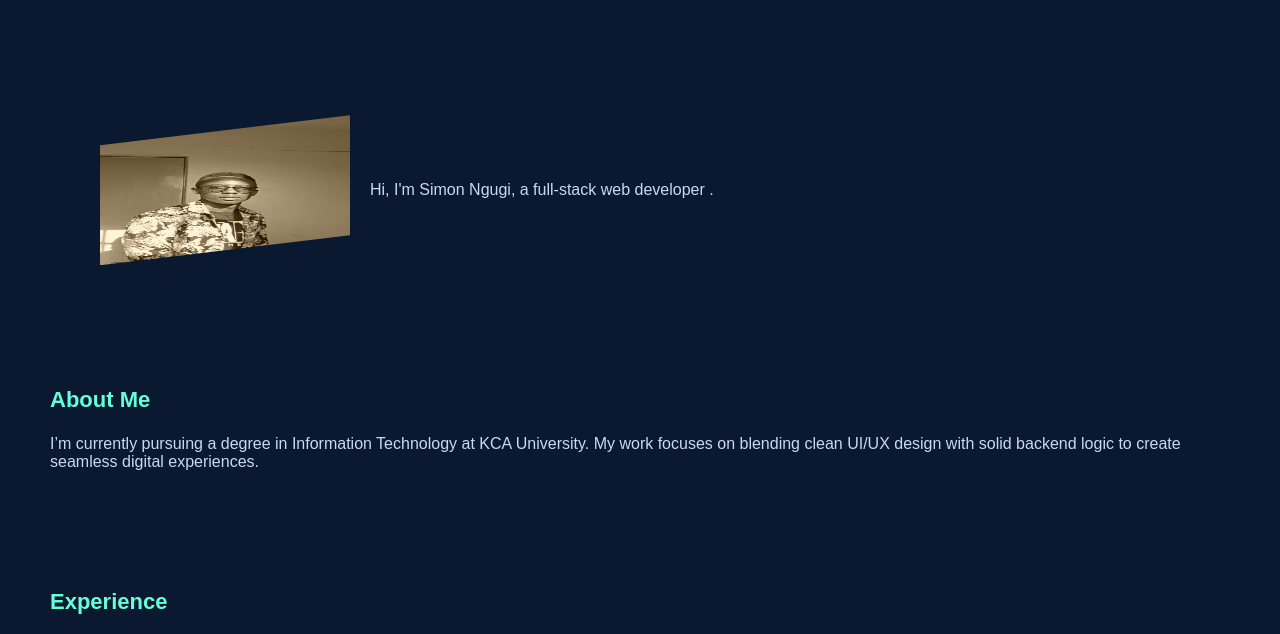
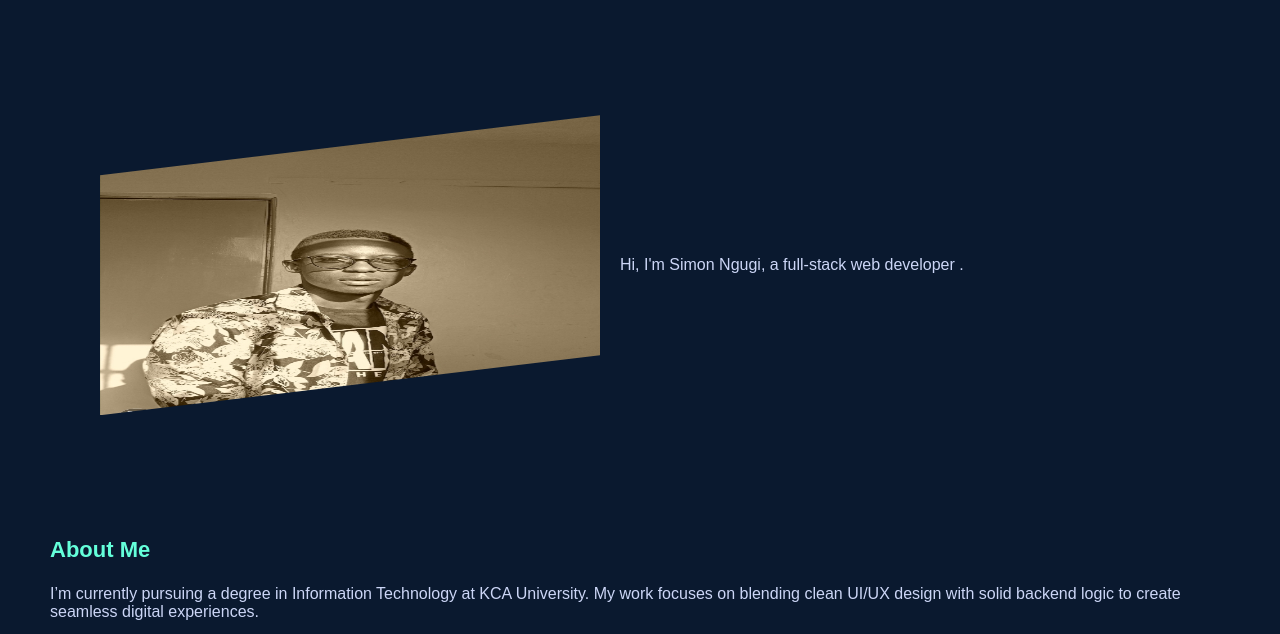
Before and after one commit to symoh05/simon-ngugi, a plain HTML site: page index.html in a window 1280 px wide. Shown: the part 119-753 px from the top of the page. Drawn offline with Linux system fonts and the light colour scheme.

Commit message:
Update index.html

```diff
--- a/index.html
+++ b/index.html
@@ -51,8 +51,8 @@
 }
 
 .profile-pic {
-    width: 250px; /* Wider width */
-    height: 150px; /* Shorter height */
+    width: 500px; /* Doubled width (2x) */
+    height: 300px; /* Doubled height (2x) */
     position: relative;
     overflow: hidden;
     clip-path: polygon(0 20%, 100% 0, 100% 80%, 0 100%); /* Unique polygon shape */
@@ -70,7 +70,6 @@
 .profile-pic:hover {
     transform: scale(1.05); /* Slight zoom on hover */
 }
-
         /* Sections */
         section {
             padding: 40px 50px;
```
